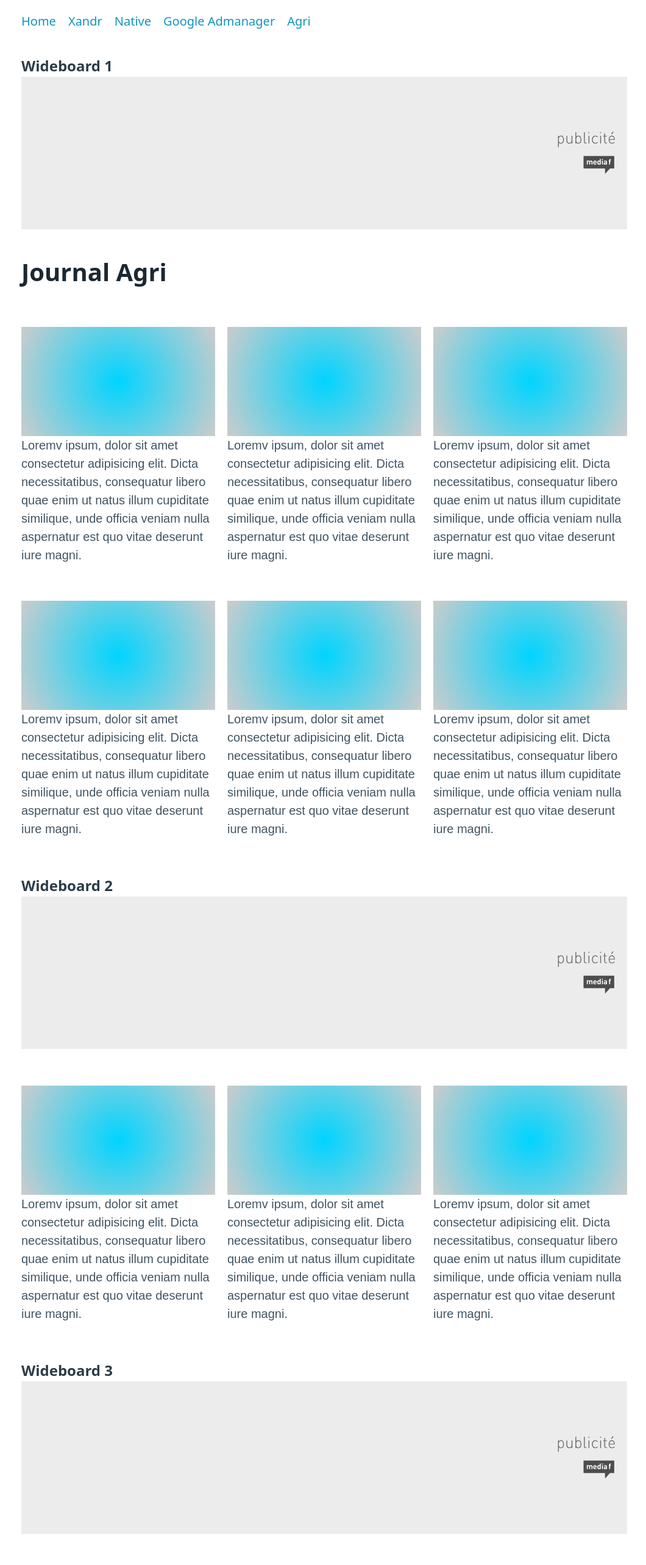
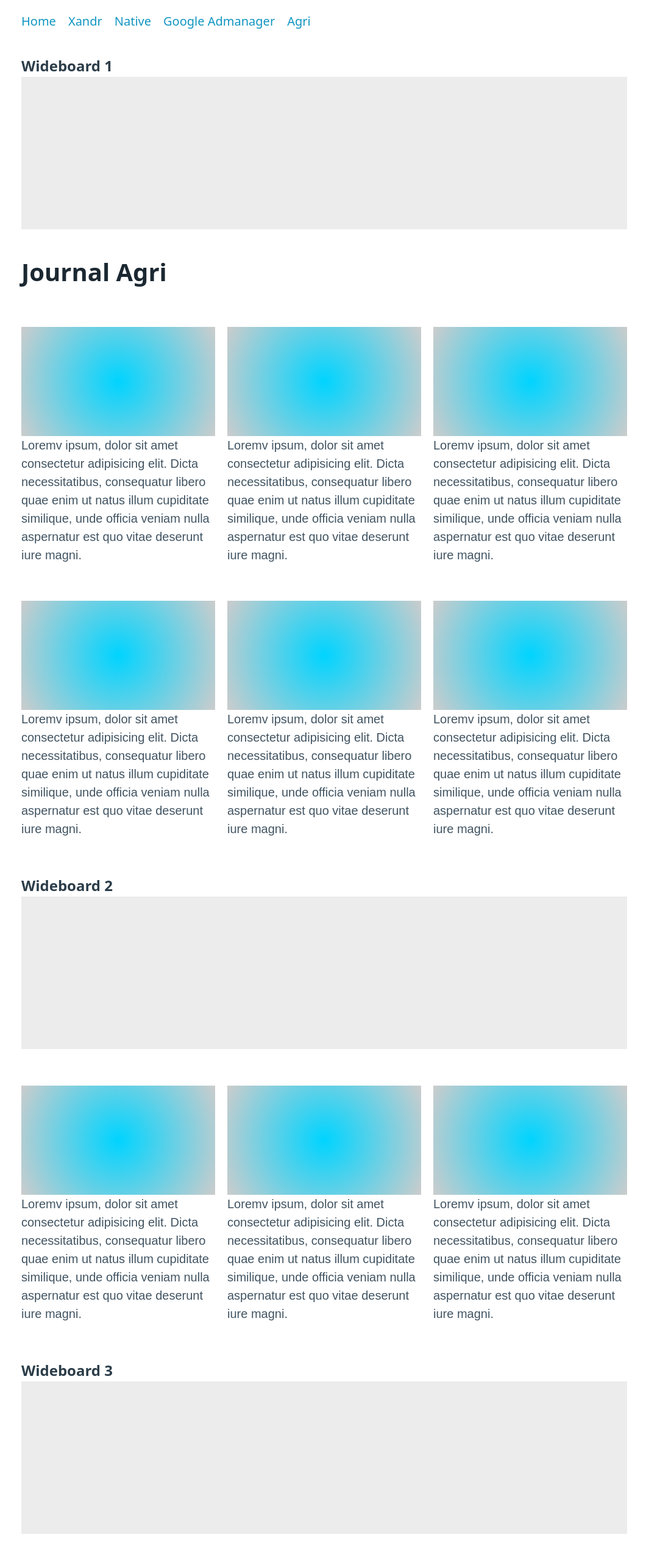
Before and after one commit to media-f/nextads, a Next.js app: page /agri in a window 1280 px wide. Shown: the top 2566 px of the page at 61% size, without its empty margins (108-1168 px from the left). Built offline with nearby package versions, Linux system fonts and the light colour scheme; a web font is replaced by a local one.

Commit message:
Update adslot class in agri.jsx and ads.css

```diff
--- a/pages/ads.css
+++ b/pages/ads.css
@@ -12,6 +12,12 @@
     background-image: url( '/placeholder_display.svg' );
     background-position-x: right;
 }
+
+
+.adslot__agri:empty {
+    background-image: none;
+}
+
 
 @media (prefers-color-scheme: dark) {
     .adslot {
--- a/pages/agri.jsx
+++ b/pages/agri.jsx
@@ -26,7 +26,7 @@ export default function Agri() {
   return <>
 
     <h3>Wideboard 1</h3>
-    <div id='AGRI_WIDEBOARD_1' className="adslot wideboard"></div>
+    <div id='AGRI_WIDEBOARD_1' className="adslot adslot__agri wideboard"></div>
 
     <h1>Journal Agri</h1>
 
@@ -34,21 +34,21 @@ export default function Agri() {
     <Columns></Columns>
 
     <h3>Wideboard 2</h3>
-    <div id='AGRI_WIDEBOARD_2' className="adslot wideboard"></div>
+    <div id='AGRI_WIDEBOARD_2' className="adslot adslot__agri wideboard"></div>
     <Columns></Columns>
 
     <h3>Wideboard 3</h3>
-    <div id='AGRI_WIDEBOARD_3' className="adslot wideboard"></div>
+    <div id='AGRI_WIDEBOARD_3' className="adslot adslot__agri wideboard"></div>
 
     <Columns></Columns>
 
     <h3>Wideboard 4</h3>
-    <div id='AGRI_WIDEBOARD_4' className="adslot wideboard"></div>
+    <div id='AGRI_WIDEBOARD_4' className="adslot adslot__agri wideboard"></div>
 
     <Columns></Columns>
 
 
-    <div id='AGRI_HALFPAGE_1' className='adslot halfpage'></div>
+    <div id='AGRI_HALFPAGE_1' className='adslot adslot__agri halfpage'></div>
 
     <div></div>
 
```
